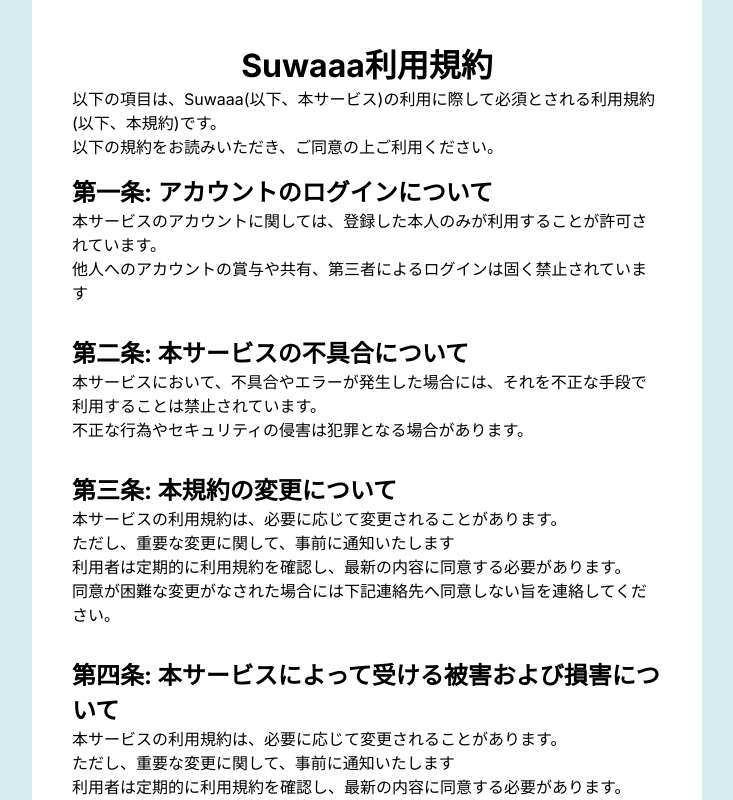
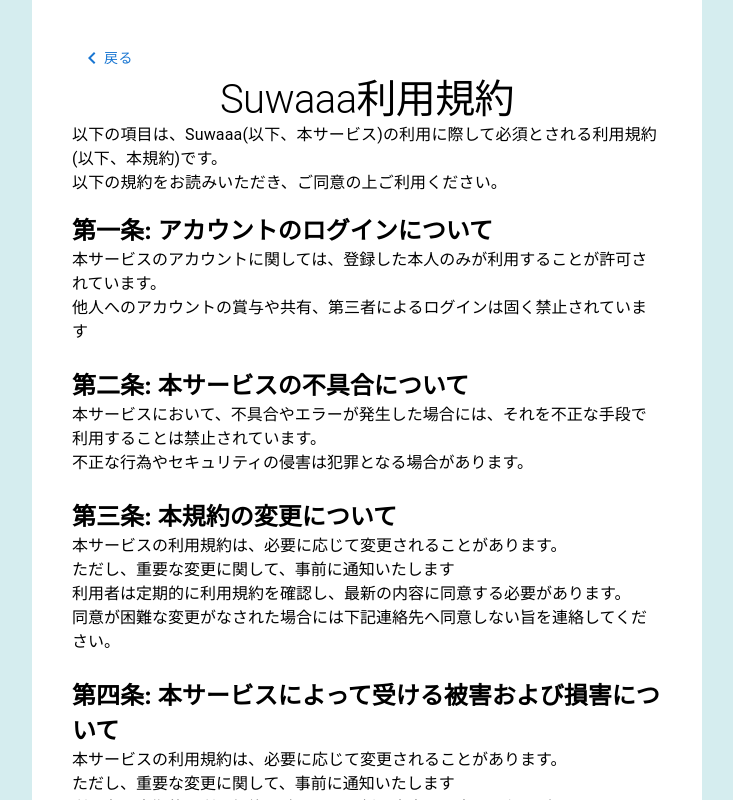
Before and after one commit to SuwaGeeks/Suwaaa, a Next.js app in the folder suwaaa-app/: page /terms in a window 1280 px wide. Shown: the top 800 px of the page, without its empty margins (273-1006 px from the left). Built offline with nearby package versions, Linux system fonts and the light colour scheme.

Commit message:
refact: muiの書き方に一部修正

```diff
--- a/suwaaa-app/app/terms/page.module.css
+++ b/suwaaa-app/app/terms/page.module.css
@@ -1,12 +1,5 @@
 /* policy/page.module.css */
 .container {
   background-color: white;
-  display: flex;
-  flex-direction: column;
-  align-items: center;
-  padding: 40px 40px;
+  padding: 40px;
 }
-
-.box {
-  margin: 15px 0
-}
--- a/suwaaa-app/app/terms/page.tsx
+++ b/suwaaa-app/app/terms/page.tsx
@@ -1,17 +1,26 @@
 // start/policy/page.tsx
-import { Button } from '@mui/material'
+import Link from 'next/link'
+import { Typography, Stack, Box, Button } from '@mui/material'
+import ChevronLeftIcon from '@mui/icons-material/ChevronLeft';
 import styles from './page.module.css';
 
 export default function Policy() {
   return (
     <div className={styles.container}>
-      <h1>
+      <Stack>
+        <Box>
+          <Link href='/'>
+            <Button><ChevronLeftIcon /> 戻る</Button>
+          </Link>
+        </Box>
+        <Typography variant='h1' align="center" style={{fontSize: '40px'}}>
           Suwaaa利用規約
-      </h1>
-      <p>
+        </Typography>
+        <Typography>
           以下の項目は、Suwaaa(以下、本サービス)の利用に際して必須とされる利用規約(以下、本規約)です。<br />
           以下の規約をお読みいただき、ご同意の上ご利用ください。
-      </p>
+        </Typography>
+        <Stack gap={3} my={2}>
           <div className={styles.box}>
             <h2>
               第一条: アカウントのログインについて
@@ -92,7 +101,9 @@
               <li>2023/09/20 初期規約の制定</li>
             </ul>
           </div>
+        </Stack>
         <span>連絡先: suwaaa210@gmail.com</span>
+      </Stack>
     </div>
   );
 }
```
Lines whose indentation alone changed are shown as unchanged.
